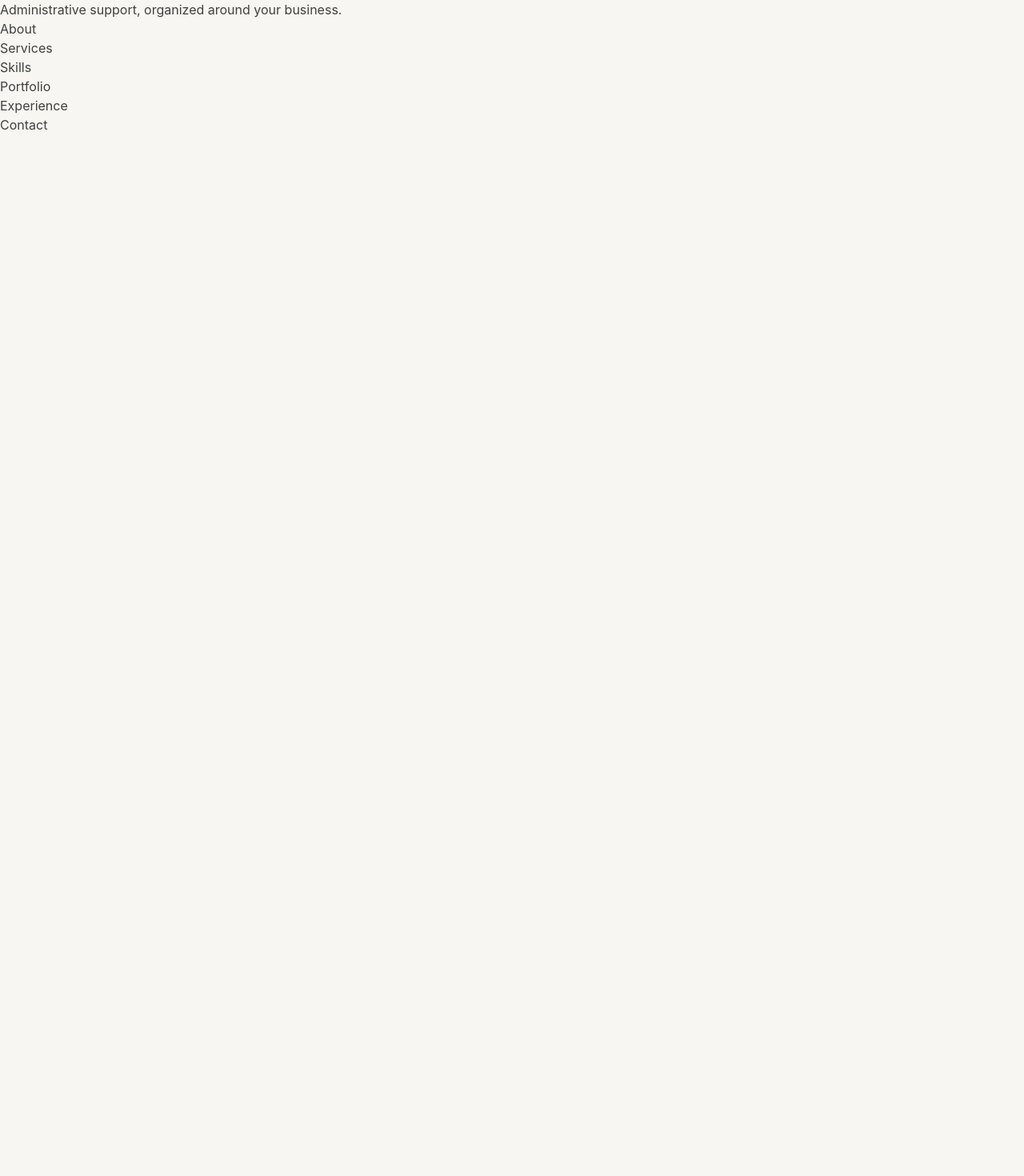
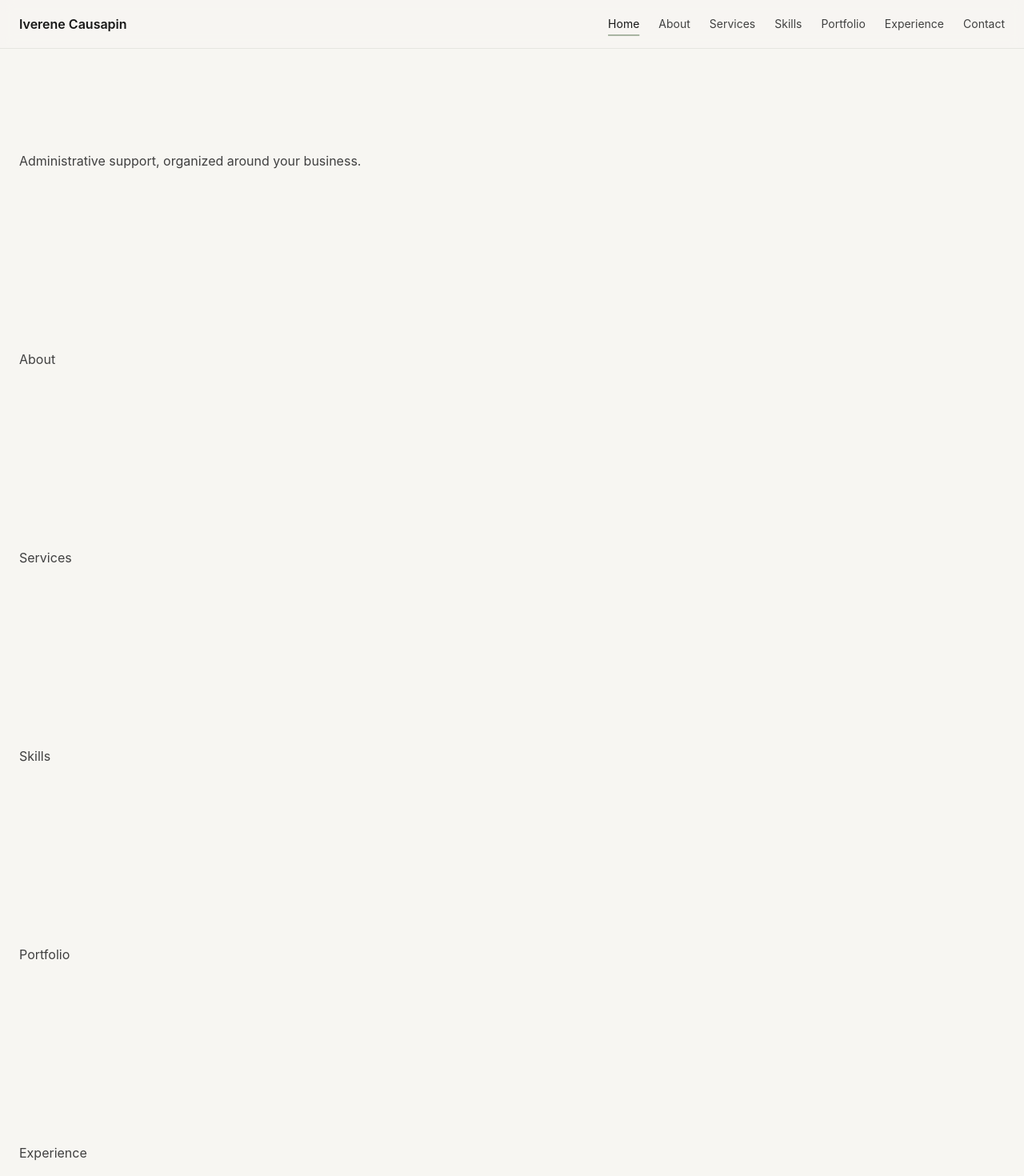
Before and after one commit to iverene/VA-Portfolio, a React (Vite) app: page / in a window 1280 px wide. Shown: the top 1470 px of the page at 80% size. Before the commit the page ends 800 px from the top, so only its background shows below. Built offline with nearby package versions, Linux system fonts and the light colour scheme.

Commit message:
feat: add sticky navbar, section wrapper, and footer

```diff
--- a/src/App.jsx
+++ b/src/App.jsx
@@ -1,13 +1,21 @@
+import Navbar from "./components/layout/Navbar.jsx";
+import Section from "./components/layout/Section.jsx";
+import Footer from "./components/layout/Footer.jsx";
+
 export default function App() {
   return (
-    <main>
-      <section id="home"><h1>Administrative support, organized around your business.</h1></section>
-      <section id="about"><h2>About</h2></section>
-      <section id="services"><h2>Services</h2></section>
-      <section id="skills"><h2>Skills</h2></section>
-      <section id="portfolio"><h2>Portfolio</h2></section>
-      <section id="experience"><h2>Experience</h2></section>
-      <section id="contact"><h2>Contact</h2></section>
-    </main>
+    <>
+      <Navbar />
+      <main>
+        <Section id="home"><h1>Administrative support, organized around your business.</h1></Section>
+        <Section id="about"><h2>About</h2></Section>
+        <Section id="services"><h2>Services</h2></Section>
+        <Section id="skills"><h2>Skills</h2></Section>
+        <Section id="portfolio"><h2>Portfolio</h2></Section>
+        <Section id="experience"><h2>Experience</h2></Section>
+        <Section id="contact"><h2>Contact</h2></Section>
+      </main>
+      <Footer email="hello@example.com" />
+    </>
   );
 }
--- /dev/null
+++ b/src/components/layout/Footer.jsx
@@ -0,0 +1,10 @@
+export default function Footer({ email }) {
+  return (
+    <footer className="border-t border-[#E5E5E0] bg-[#FFFFFF]">
+      <div className="mx-auto flex max-w-[1280px] flex-col gap-2 px-6 py-8 text-sm text-[#404040] md:flex-row md:items-center md:justify-between">
+        <p>© {new Date().getFullYear()} Iverene Causapin — Administrative Virtual Assistant</p>
+        <a href={`mailto:${email}`} className="underline underline-offset-4 hover:text-[#171717]">{email}</a>
+      </div>
+    </footer>
+  );
+}
--- /dev/null
+++ b/src/components/layout/Navbar.jsx
@@ -0,0 +1,41 @@
+import { useEffect, useState } from "react";
+import { Menu, X } from "lucide-react";
+
+const LINKS = [
+  ["home", "Home"], ["about", "About"], ["services", "Services"],
+  ["skills", "Skills"], ["portfolio", "Portfolio"], ["experience", "Experience"], ["contact", "Contact"],
+];
+
+export default function Navbar() {
+  const [open, setOpen] = useState(false);
+  const [active, setActive] = useState("home");
+  useEffect(() => {
+    const obs = new IntersectionObserver(
+      (entries) => entries.forEach((e) => e.isIntersecting && setActive(e.target.id)),
+      { rootMargin: "-40% 0px -55% 0px" }
+    );
+    LINKS.forEach(([id]) => { const el = document.getElementById(id); if (el) obs.observe(el); });
+    return () => obs.disconnect();
+  }, []);
+  return (
+    <header className="sticky top-0 z-40 border-b border-[#E5E5E0] bg-[#F7F6F2]/90 backdrop-blur">
+      <nav aria-label="Primary" className="mx-auto flex max-w-[1280px] items-center justify-between px-6 py-4">
+        <a href="#home" className="font-semibold text-[#171717]">Iverene Causapin</a>
+        <button className="md:hidden" aria-expanded={open} aria-label={open ? "Close menu" : "Open menu"} onClick={() => setOpen((v) => !v)}>
+          {open ? <X size={20} /> : <Menu size={20} />}
+        </button>
+        <ul className={`${open ? "flex" : "hidden"} absolute left-0 right-0 top-full flex-col gap-1 border-b border-[#E5E5E0] bg-[#F7F6F2] px-6 py-4 md:static md:flex md:flex-row md:gap-6 md:border-0 md:bg-transparent md:p-0`}>
+          {LINKS.map(([id, label]) => (
+            <li key={id}>
+              <a href={`#${id}`} onClick={() => setOpen(false)}
+                aria-current={active === id ? "true" : undefined}
+                className={`block py-1 text-sm ${active === id ? "text-[#171717] underline decoration-[#A8B5A2] decoration-2 underline-offset-8" : "text-[#404040] hover:text-[#171717]"}`}>
+                {label}
+              </a>
+            </li>
+          ))}
+        </ul>
+      </nav>
+    </header>
+  );
+}
--- /dev/null
+++ b/src/components/layout/Section.jsx
@@ -0,0 +1,9 @@
+export default function Section({ id, eyebrow, title, children }) {
+  return (
+    <section id={id} className="mx-auto w-full max-w-[1280px] px-6 py-16 md:py-24 scroll-mt-20">
+      {eyebrow && <p className="text-xs font-medium uppercase tracking-[0.2em] text-[#404040]">{eyebrow}</p>}
+      {title && <h2 className="mt-3 text-3xl md:text-4xl font-semibold text-[#171717]">{title}</h2>}
+      <div className="mt-8">{children}</div>
+    </section>
+  );
+}
```
Also changed, not shown: 1 other file (tests, documents, lock files or other folders).
